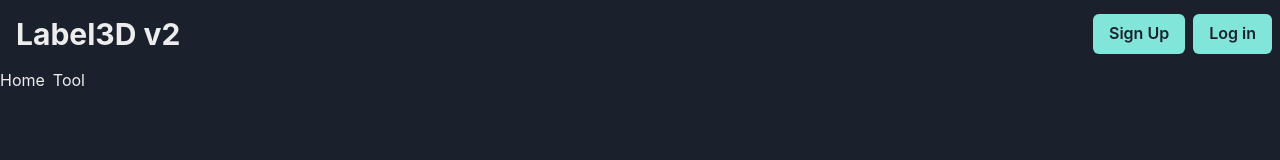
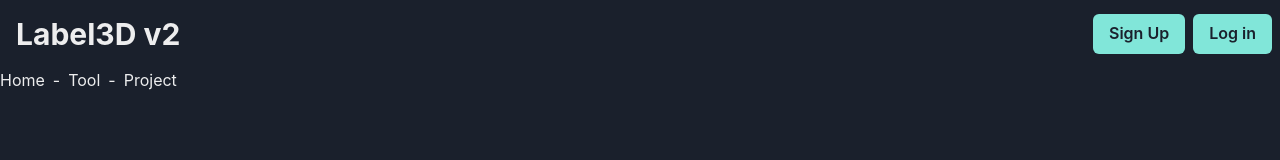
Before and after one commit to SnekTech/annotate3d, a React (Vite) app: page / in a window 1280 px wide. Shown: the top 160 px of the page. Built offline with nearby package versions, Linux system fonts and the light colour scheme; no server answers.

Commit message:
use Breadcrumb navigation link from Chakra

```diff
--- a/src/layout/Nav.tsx
+++ b/src/layout/Nav.tsx
@@ -1,12 +1,25 @@
-import { HStack } from "@chakra-ui/react";
+import { Breadcrumb, BreadcrumbItem, BreadcrumbLink } from "@chakra-ui/react";
 import { Link } from "react-router-dom";
 
 export function Nav() {
 
     return (
-        <HStack>
-            <Link to={'home'}>Home</Link>
-            <Link to={'tool'}>Tool</Link>
-        </HStack>
+        <Breadcrumb separator={'-'}>
+            <BreadcrumbItem>
+                <BreadcrumbLink as={Link} to={'home'}>
+                    Home
+                </BreadcrumbLink>
+            </BreadcrumbItem>
+            <BreadcrumbItem>
+                <BreadcrumbLink as={Link} to={'tool'}>
+                    Tool
+                </BreadcrumbLink>
+            </BreadcrumbItem>
+            <BreadcrumbItem>
+                <BreadcrumbLink as={Link} to={'#'}>
+                    Project
+                </BreadcrumbLink>
+            </BreadcrumbItem>
+        </Breadcrumb>
     );
 }
```
